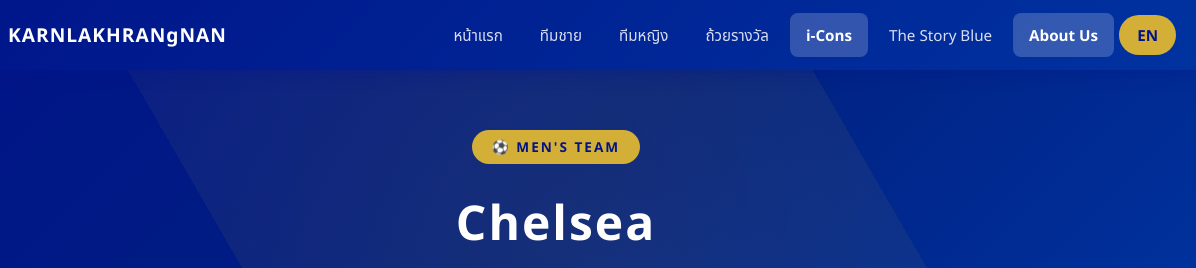
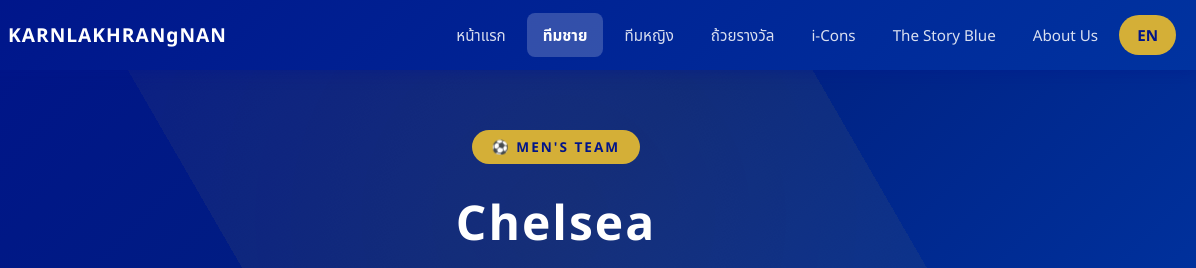
Before and after one commit to karnlakhrangnanOFFICIAL/Karn-La-Khrang-Nan-Official, a plain HTML site: page men-team.html in a window 1280 px wide. Shown: the top 268 px of the page, 84-1280 px from the left. Drawn offline with Linux system fonts and the light colour scheme; no server answers.

Commit message:
Update men-team.html
 class="active"

```diff
--- a/men-team.html
+++ b/men-team.html
@@ -9,7 +9,7 @@
 </head>
 <body>
 
-  <!-- ==================== NAVIGATION ==================== -->
+<!-- ==================== NAVIGATION ==================== -->
   <nav class="navbar">
     <div class="nav-container">
       <a href="index.html" class="nav-logo">
@@ -21,12 +21,12 @@
       </div>
       <ul class="nav-links" id="navLinks">
         <li><a href="index.html" data-i18n="nav.home">หน้าแรก</a></li>
-        <li><a href="men-team.html" data-i18n="nav.men_team">ทีมชาย</a></li>
+        <li><a href="men-team.html" class="active" data-i18n="nav.men_team">ทีมชาย</a></li>
         <li><a href="women-team.html" data-i18n="nav.women_team">ทีมหญิง</a></li>
         <li><a href="trophy.html" data-i18n="nav.trophy">ถ้วยรางวัล</a></li>
-        <li><a href="icons.html" class="active" data-i18n="nav.icons">i-Cons</a></li>
+        <li><a href="icons.html" data-i18n="nav.icons">i-Cons</a></li>
         <li><a href="the-story-blue.html" data-i18n="nav.story">The Story Blue</a></li>
-        <li><a href="about.html" class="active">About Us</a></li>
+        <li><a href="about.html">About Us</a></li>
         <li><a href="#" class="lang-toggle" id="langToggle" data-i18n="nav.lang_toggle">EN</a></li>
       </ul>
     </div>
```
